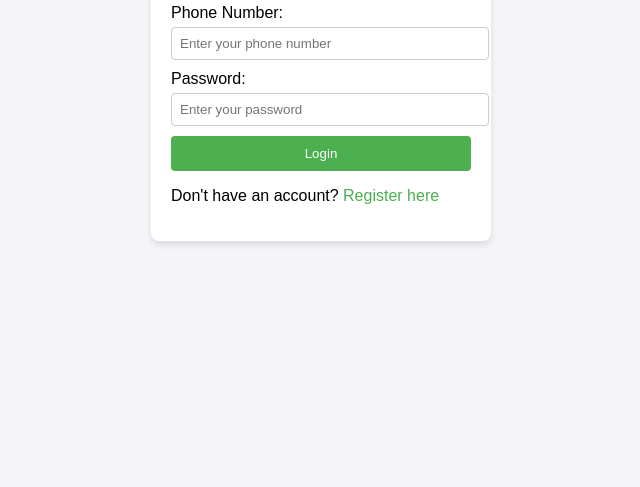
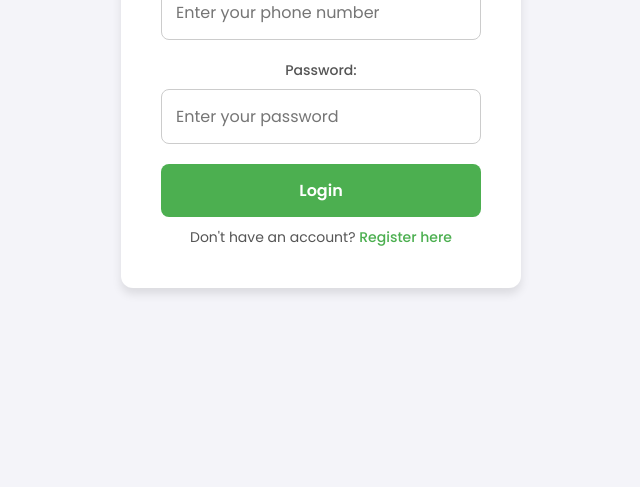
Before and after one commit to SheikhTanvirSiddiki/LoginSystem, a website: page public/index.html in a window 1280 px wide. Shown: the part 329-816 px from the top of the page, without its empty margins (319-959 px from the left). Drawn offline with Linux system fonts and the light colour scheme.

Commit message:
Add files via upload

```diff
--- a/public/index.html
+++ b/public/index.html
@@ -4,23 +4,28 @@
   <meta charset="UTF-8">
   <meta name="viewport" content="width=device-width, initial-scale=1.0">
   <title>Login</title>
-  <link rel="stylesheet" href="/styles.css">
+  <link rel="stylesheet" href="styles.css">
+  <link href="https://fonts.googleapis.com/css2?family=Poppins:wght@400;500;600&display=swap" rel="stylesheet">
 </head>
 <body>
   <div class="form-container">
     <h2>Login</h2>
-    <form action="/login" method="POST">
+    <form action="/login" method="POST" autocomplete="off">
+      <!-- Hidden inputs to prevent autofill -->
+      <input type="text" style="display:none">
+      <input type="password" style="display:none">
+
       <label for="phone">Phone Number:</label>
-      <input type="text" id="phone" name="phone" placeholder="Enter your phone number" required>
+      <input type="text" id="phone" name="phone" placeholder="Enter your phone number" autocomplete="new-phone" required>
 
       <label for="password">Password:</label>
-      <input type="password" id="password" name="password" placeholder="Enter your password" required>
+      <input type="password" id="password" name="password" placeholder="Enter your password" autocomplete="new-password" required>
 
       <button type="submit">Login</button>
     </form>
-    <p>Don't have an account? <a href="/register.html">Register here</a></p>
+    <p>Don't have an account? <a href="register.html">Register here</a></p>
   </div>
 
-  <script src="/script.js"></script>
+  <script src="script.js"></script>
 </body>
 </html>
--- a/public/styles.css
+++ b/public/styles.css
@@ -1,56 +1,132 @@
+/* Global Reset */
+* {
+  font-family: 'Poppins', sans-serif;
+  margin: 0;
+  padding: 0;
+  box-sizing: border-box;
+}
+
+/* Body Styling */
 body {
-    font-family: Arial, sans-serif;
+  font-family: 'Poppins', sans-serif;
   background-color: #f4f4f9;
   display: flex;
   justify-content: center;
   align-items: center;
   height: 100vh;
+  margin: 0;
 }
 
+/* Form Container */
 .form-container {
-    background: white;
-    padding: 20px;
-    border-radius: 8px;
-    box-shadow: 0 4px 6px rgba(0, 0, 0, 0.1);
-    width: 300px;
-  }
-
-  h2 {
+  background-color: #ffffff;
+  padding: 40px;
+  border-radius: 12px;
+  box-shadow: 0 6px 10px rgba(0, 0, 0, 0.1);
+  width: 100%;
+  max-width: 400px;
   text-align: center;
 }
 
-  label {
-    margin-bottom: 5px;
-    display: block;
+/* Heading */
+h2 {
+  font-size: 28px;
+  margin-bottom: 20px;
+  color: #333;
+  font-weight: 600;
 }
 
+/* Form Label */
+label {
+  display: block;
+  margin-bottom: 8px;
+  font-size: 14px;
+  color: #555;
+  font-weight: 500;
+}
+
+/* Input Fields */
 input {
   width: 100%;
-    padding: 8px;
-    margin-bottom: 10px;
-    border-radius: 4px;
+  padding: 14px;
+  margin-bottom: 20px;
   border: 1px solid #ccc;
+  border-radius: 8px;
+  font-size: 16px;
+  color: #333;
+  transition: border-color 0.3s ease;
 }
 
+/* Focus State for Inputs */
+input:focus {
+  border-color: #4CAF50;
+  outline: none;
+}
+
+/* Submit Button */
 button {
   width: 100%;
-    padding: 10px;
+  padding: 14px;
   background-color: #4CAF50;
   color: white;
+  font-size: 16px;
   border: none;
-    border-radius: 4px;
+  border-radius: 8px;
   cursor: pointer;
+  transition: background-color 0.3s ease;
+  font-weight: 600;
 }
 
+/* Button Hover Effect */
 button:hover {
   background-color: #45a049;
 }
 
+/* Button Focus State */
+button:focus {
+  outline: 2px solid #45a049;
+}
+
+/* "Don't Have An Account?" Link Styling */
+p {
+  font-size: 14px;
+  color: #555;
+}
+
 a {
+  display: inline-block;
+  text-align: center;
+  margin-top: 10px;
+  font-size: 14px;
   color: #4CAF50;
   text-decoration: none;
+  font-weight: 500;
+  transition: color 0.3s ease;
 }
 
+/* Link Hover Effect */
 a:hover {
   text-decoration: underline;
+  color: #45a049;
 }
+
+/* Responsive Design */
+@media screen and (max-width: 500px) {
+  .form-container {
+    padding: 20px;
+    max-width: 90%;
+  }
+
+  h2 {
+    font-size: 22px;
+  }
+
+  input, button {
+    font-family: 'Poppins', sans-serif;
+    font-size: 14px;
+    padding: 12px;
+  }
+}
+*{
+  font-family: 'Poppins', sans-serif;
+}
```
Also changed, not shown: public/register.html (+11 -6 lines), public/script.js (line endings or trailing spaces). Lines whose indentation alone changed are shown as unchanged.
